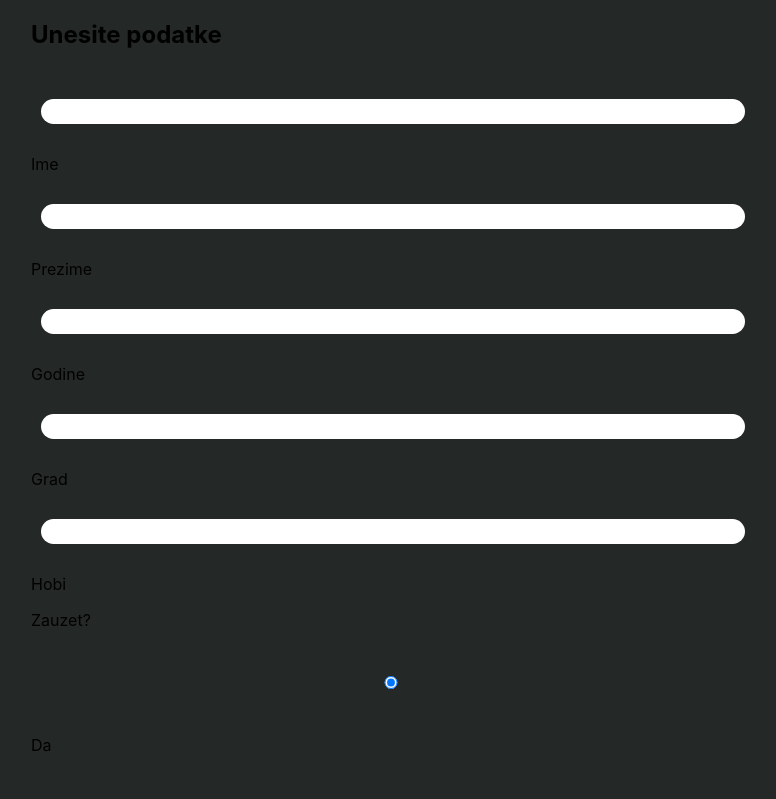
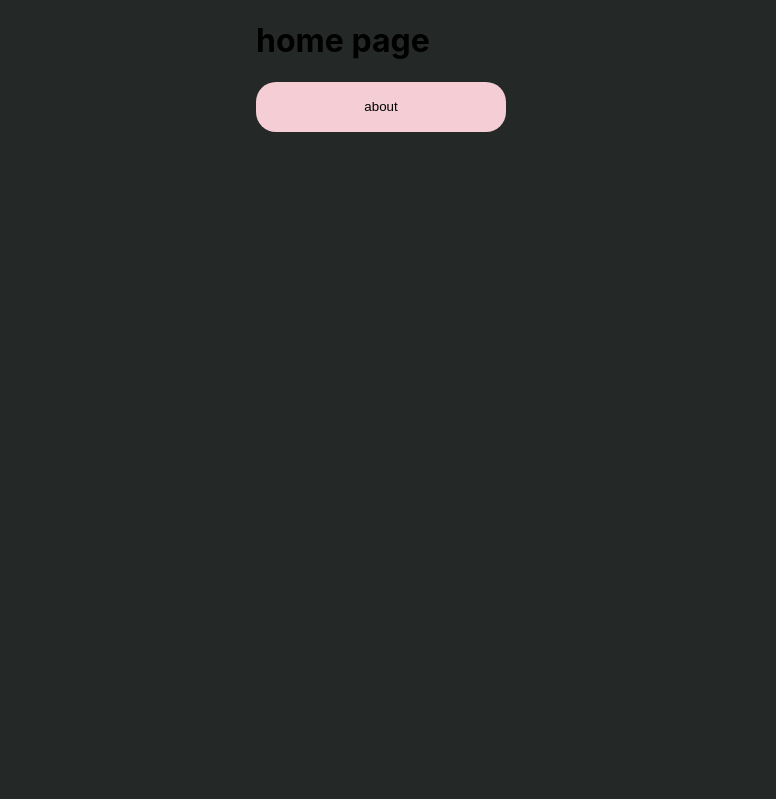
Before and after one commit to aminnicevic04/React-App-NIT, a React (Create React App) app in the folder my-app/: page / in a window 1280 px wide. Shown: the top 799 px of the page, without its empty margins (259-1035 px from the left). Built offline with nearby package versions, Linux system fonts and the light colour scheme.

Commit message:
cas update

```diff
--- a/my-app/package.json
+++ b/my-app/package.json
@@ -9,7 +9,10 @@
     "react": "^18.2.0",
     "react-dom": "^18.2.0",
     "react-scripts": "^5.0.1",
-    "web-vitals": "^2.1.4"
+    "web-vitals": "^2.1.4",
+    "axios": "^1.5.1",
+    "react-icons": "^4.11.0",
+    "react-router-dom": "^6.17.0"
   },
   "scripts": {
     "start": "react-scripts start",
--- a/my-app/src/App.js
+++ b/my-app/src/App.js
@@ -1,8 +1,8 @@
+import React, { useState } from "react";
 import "./App.css";
 import Cas6 from "./components/Casovi/cas6/cas6";
 // import Card from "./components/Card/Card";
 import Forma1 from "./components/Forma-domaci/forma1";
-import React, { useState } from "react";
 import Cas7 from "./components/Casovi/cas7/cas7";
 import Cas8 from "./components/Casovi/cas8/Cas8";
 import Main from "./components/Cond.Rend-domaci/main";
@@ -14,33 +14,45 @@ import Cas11 from "./components/Casovi/cas11/cas11";
 import Cas12 from "./components/Casovi/cas12/cas12";
 import Cas13 from "./components/Casovi/cas13/Cas13";
 import Blog from "./components/Blog-domaci/Blog";
+import Cas15 from "./components/Casovi/cas15/Cas15";
+import { BrowserRouter, Route, Routes } from "react-router-dom";
+import HomePage from "../src/pages/HomePage";
+import AboutPage from "../src/pages/AboutPage";
 
 //JSX
 function App() {
-  const [ime, setIme] = useState("");
-  const [prezime, setPrezime] = useState("");
-  const [godiste, setGodiste] = useState("");
-  const [zanimanje, setZanimanje] = useState("");
+  // const [ime, setIme] = useState("");
+  // const [prezime, setPrezime] = useState("");
+  // const [godiste, setGodiste] = useState("");
+  // const [zanimanje, setZanimanje] = useState("");
 
-  const [cards, setCards] = useState([]);
+  // const [cards, setCards] = useState([]);
 
-  const handleSubmit = () => {
-    const objekat = {
-      Ime: ime,
-      Prezime: prezime,
-      Godiste: godiste,
-      Zanimanje: zanimanje,
-    };
-    console.log(objekat);
-  };
+  // const handleSubmit = () => {
+  //   const objekat = {
+  //     Ime: ime,
+  //     Prezime: prezime,
+  //     Godiste: godiste,
+  //     Zanimanje: zanimanje,
+  //   };
+  //   console.log(objekat);
+  // };
 
-  const addCard = (data) => {
-    setCards((prevState) => {
-      return [...prevState, data];
-    });
-  };
+  // const addCard = (data) => {
+  //   setCards((prevState) => {
+  //     return [...prevState, data];
+  //   });
+  // };
 
   return (
+    <div>
+      <BrowserRouter>
+        <Routes>
+          <Route path="/" element={<HomePage />} />
+          <Route path="/about" element={<AboutPage />} />
+        </Routes>
+      </BrowserRouter>
+    </div>
     // <>
     //   <Blog></Blog>
     // </>
@@ -77,9 +89,9 @@ function App() {
     // <div className="main">
     //   <Cas6 />
     // </div>
-    <>
-      <Forma1 addCard={addCard} cards={cards} />
-    </>
+    // <>
+    //   <Forma1 addCard={addCard} cards={cards} />
+    // </>
 
     // <div className="main">
     //   <div className="forma">
--- /dev/null
+++ b/my-app/src/components/Casovi/cas15/Cas15.js
@@ -0,0 +1,7 @@
+import React from "react";
+
+function Cas15() {
+  return <div>bla bla</div>;
+}
+
+export default Cas15;
--- /dev/null
+++ b/my-app/src/pages/AboutPage.js
@@ -0,0 +1,13 @@
+import React from "react";
+import { Link } from "react-router-dom";
+
+function AboutPage() {
+  return (
+    <div>
+      <h1>AboutPage</h1>
+      <Link to={"/"}>idi na home page</Link>
+    </div>
+  );
+}
+
+export default AboutPage;
--- /dev/null
+++ b/my-app/src/pages/HomePage.js
@@ -0,0 +1,15 @@
+import React from "react";
+import { Link, useNavigate } from "react-router-dom";
+
+function HomePage() {
+  const navigate = useNavigate();
+  return (
+    <div>
+      <h1>home page</h1>
+      {/* <Link to={"./about"}>idi na AboutPage </Link> */}
+      <button onClick={() => navigate("/about")}>about</button>
+    </div>
+  );
+}
+
+export default HomePage;
--- a/package.json
+++ /dev/null
@@ -1,6 +0,0 @@
-{
-  "dependencies": {
-    "axios": "^1.5.1",
-    "react-icons": "^4.11.0"
-  }
-}
```
Also changed, not shown: 2 other files (tests, documents, lock files or other folders).
